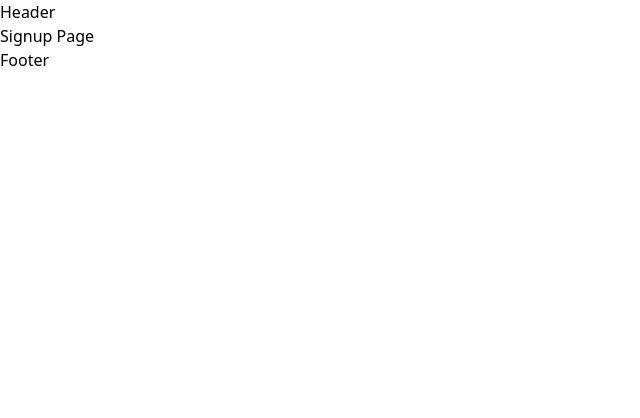
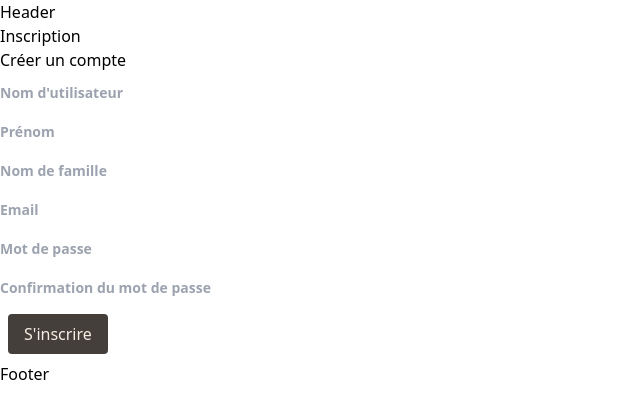
Before and after one commit to julienlisita/planify-frontend, a React (Vite) app: page /signup in a window 1280 px wide. Shown: the top 418 px of the page, without its empty margins (0-640 px from the left). Built offline with nearby package versions, Linux system fonts and the light colour scheme.

Commit message:
create LoginPage and SignupPage

```diff
--- a/src/pages/auth/LoginPage.jsx
+++ b/src/pages/auth/LoginPage.jsx
@@ -1,7 +1,20 @@
 import React from 'react';
+import useAuth from '../../hooks/useAuth';
+import LoginForm from '../../components/auth/LoginForm';
 
 const LoginPage = () => {
-  return <div>Login Page</div>;
+  const { login } = useAuth();
+
+  const handleLogin = (email, password) => {
+    login(email, password);
+  };
+
+  return (
+    <div>
+      <h1>Connexion</h1>
+      <LoginForm onLogin={handleLogin} />
+    </div>
+  );
 };
 
 export default LoginPage;
--- a/src/pages/auth/SignupPage.jsx
+++ b/src/pages/auth/SignupPage.jsx
@@ -1,7 +1,22 @@
 import React from 'react';
+import useAuth from '../../hooks/useAuth';
+import SignupForm from '../../components/auth/SignupForm';
 
 const SignupPage = () => {
-  return <div>Signup Page</div>;
+
+  const { signup } = useAuth();
+
+  const handleSignup = (email, password, username, firstname, lastname ) => {
+    signup(email, password, username, firstname, lastname );
+  };
+
+
+  return (
+    <div className="signup-page">
+      <h1>Inscription</h1>
+      <SignupForm onSignup={handleSignup}/>
+    </div>
+  );
 };
 
 export default SignupPage;
```
